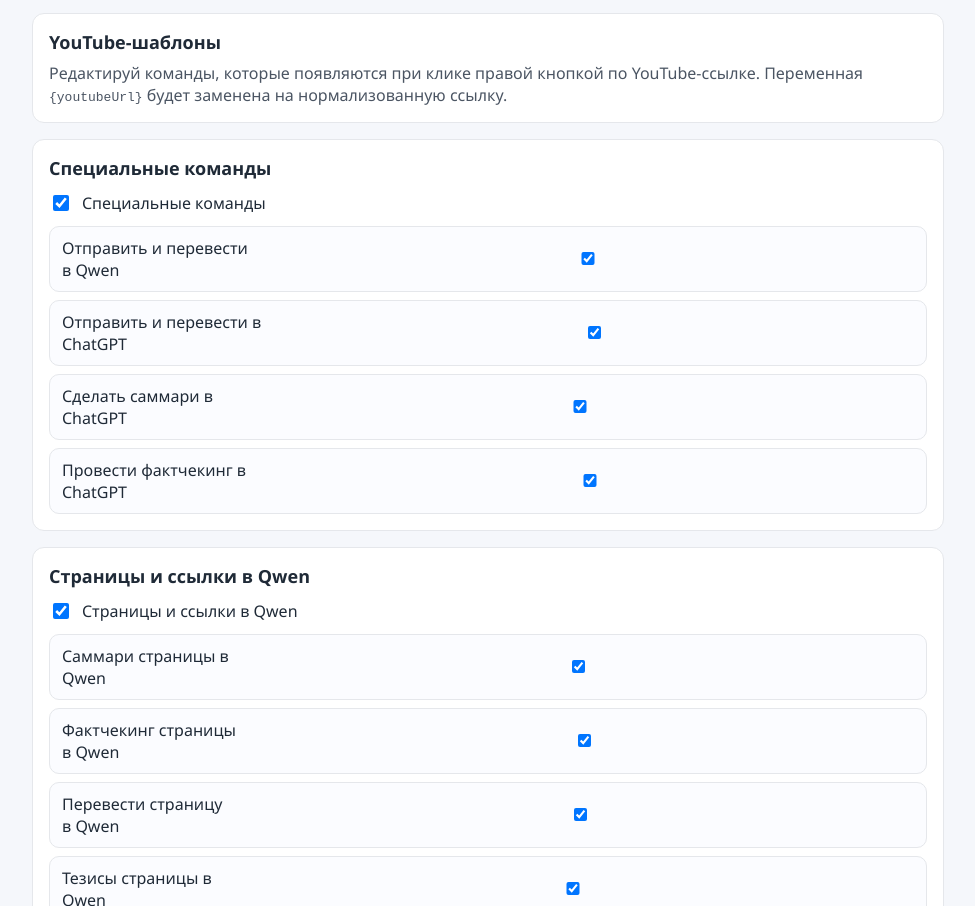
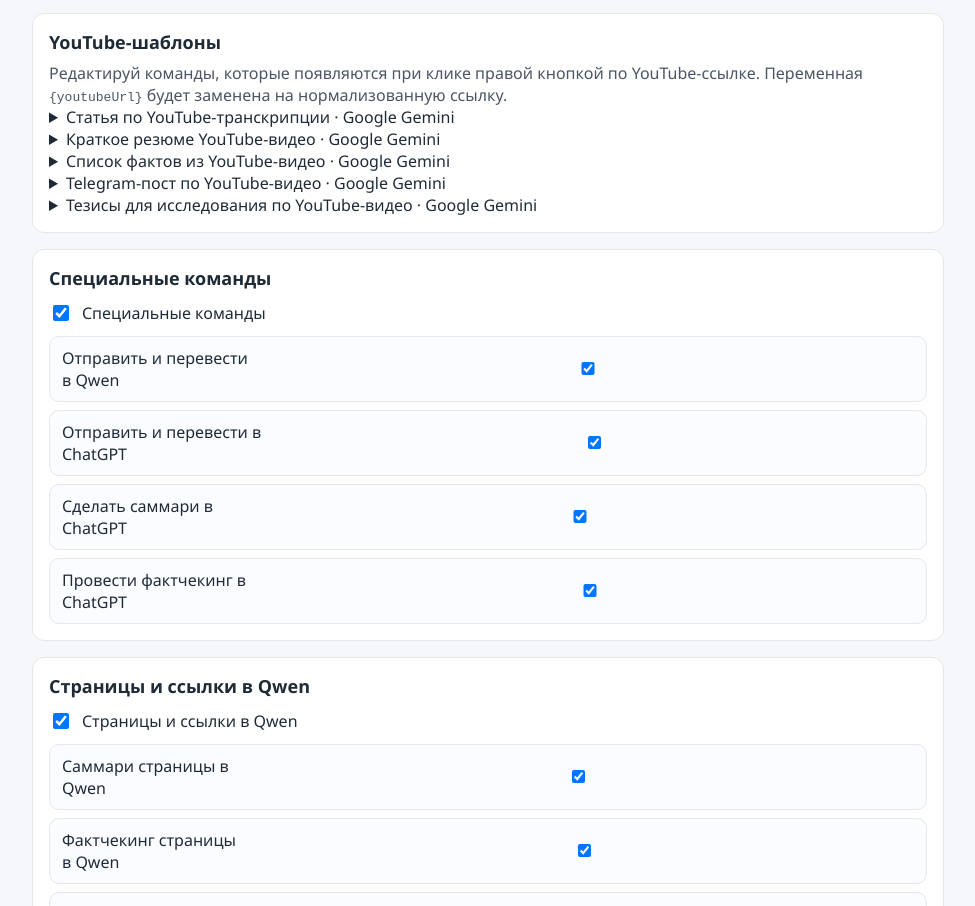
Before and after one commit to perejaslav/send-to-ai-extension, a website with bundled scripts: page options.html in a window 1280 px wide. Shown: the part 1663-2569 px from the top of the page, without its empty margins (152-1127 px from the left). Built offline with nearby package versions, Linux system fonts and the light colour scheme; some packages are replaced by stand-ins of ours.

Commit message:
Load YouTube templates options module

```diff
--- a/options.html
+++ b/options.html
@@ -158,5 +158,6 @@
   </main>
 
   <script type="module" src="options.js"></script>
+  <script type="module" src="youtube-options.js"></script>
 </body>
 </html>
```
